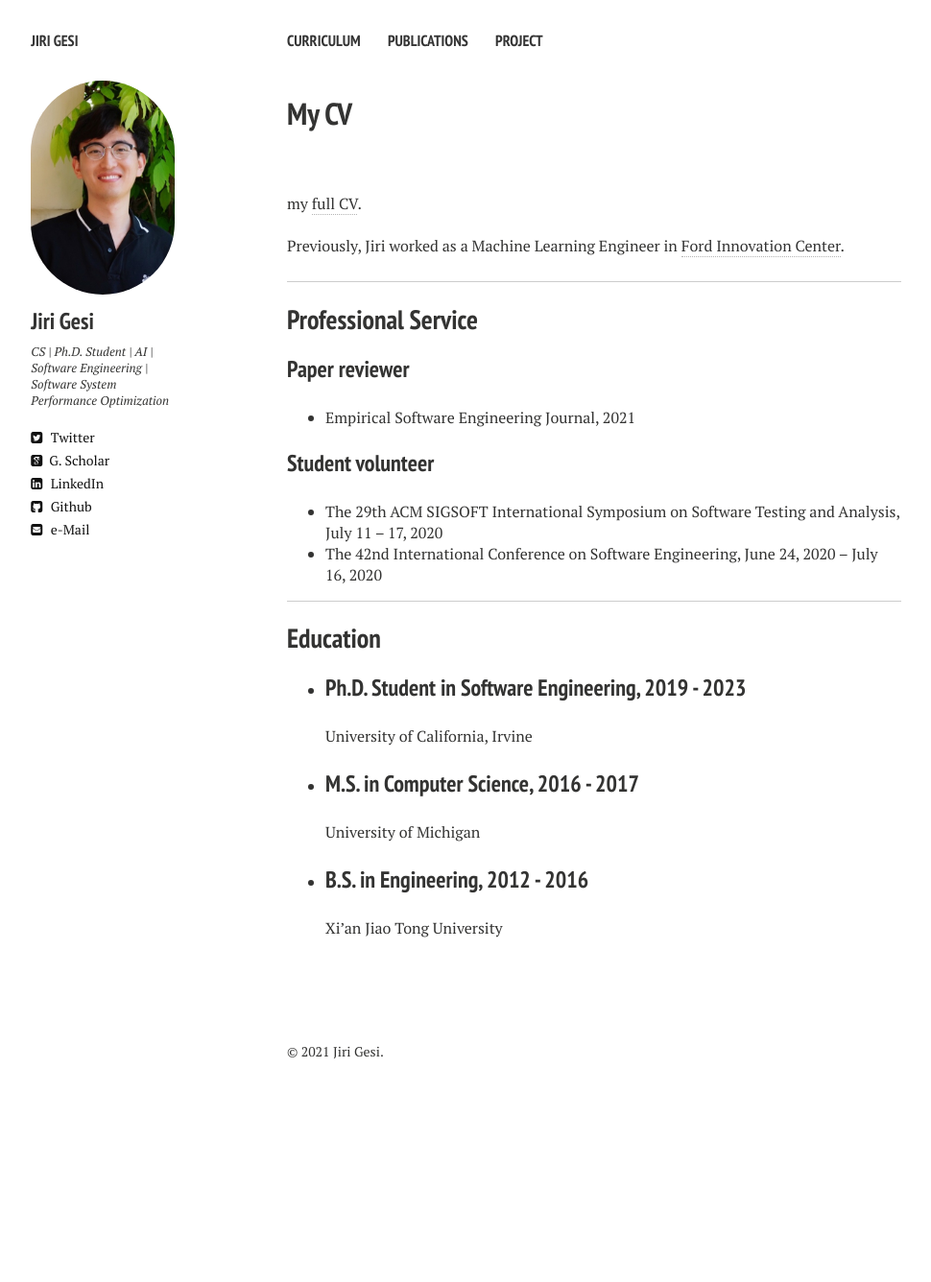
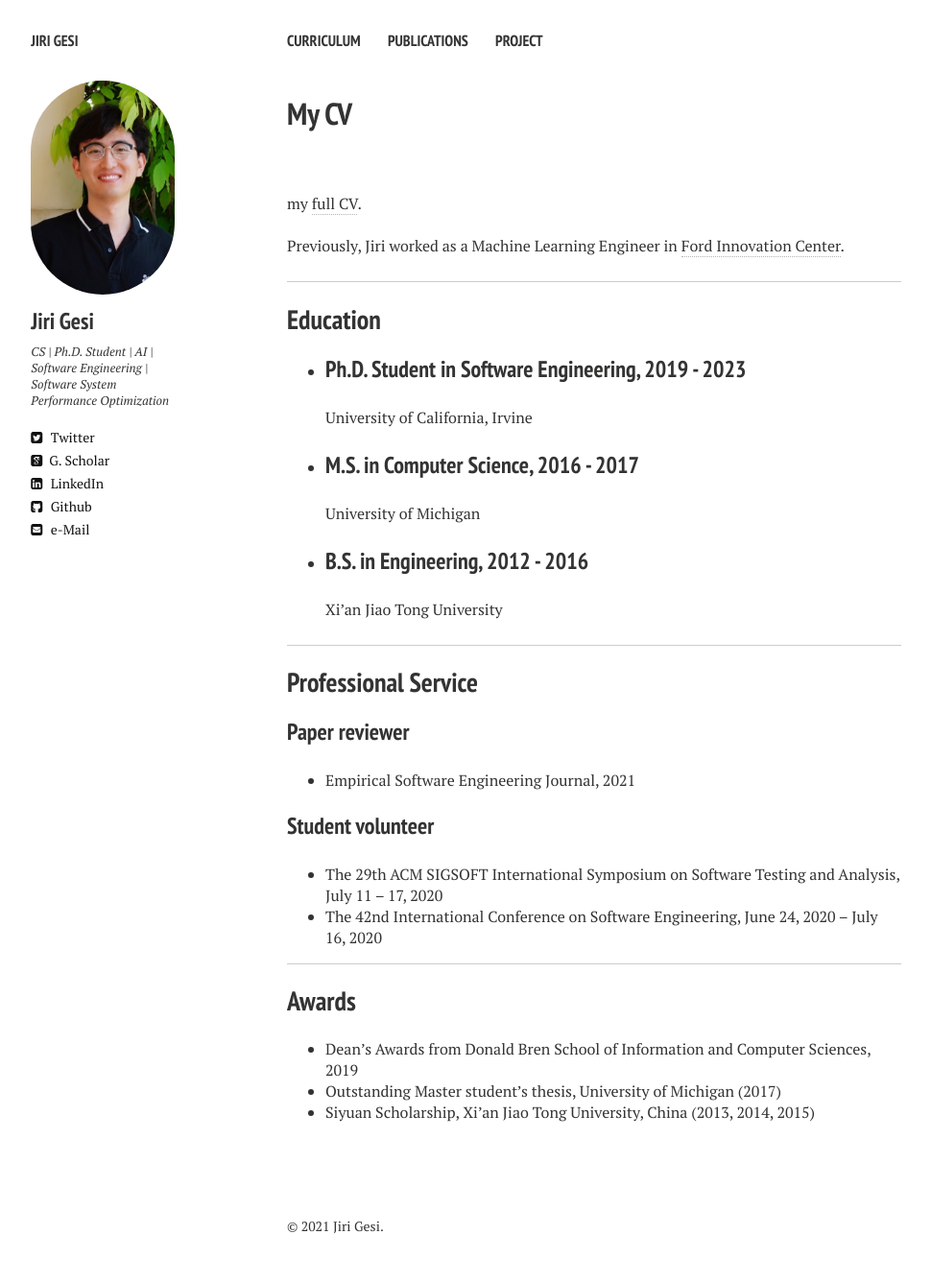
Before and after one commit to Jirigesi/Jirigesi.github.io, a Jekyll site: the page built from cv.md, in a window 1280 px wide. Shown: the whole page at 96% size, without its empty margins (21-991 px from the left). Built offline with Jekyll 4.4.1, drawn with Linux system fonts in a browser that asks for light colours; nearby versions of some CDN libraries; before the commit the page ends 1154 px from its top, so only the background shows below that.

Commit message:
Update cv.md

```diff
--- a/cv.md
+++ b/cv.md
@@ -15,6 +15,19 @@ Previously, Jiri worked as a Machine Learning Engineer in <a href="https://corpo
 
 _______
 
+## Education
+
+- ### Ph.D. Student in Software Engineering, 2019 - 2023
+University of California, Irvine
+
+- ### M.S. in Computer Science, 2016 - 2017
+University of Michigan
+
+- ### B.S. in Engineering, 2012 - 2016
+Xi'an Jiao Tong University
+
+_______
+
 ## Professional Service
 
 ### Paper reviewer
@@ -26,15 +39,10 @@ _______
 
 _______
 
-## Education
+## Awards
 
-- ### Ph.D. Student in Software Engineering, 2019 - 2023
-University of California, Irvine
-
-- ### M.S. in Computer Science, 2016 - 2017
-University of Michigan
-
-- ### B.S. in Engineering, 2012 - 2016
-Xi'an Jiao Tong University
+- Dean's Awards from Donald Bren School of Information and Computer Sciences, 2019
+- Outstanding Master student's thesis, University of Michigan (2017)
+- Siyuan Scholarship, Xi’an Jiao Tong University, China (2013, 2014, 2015)
 
 <br />
```
